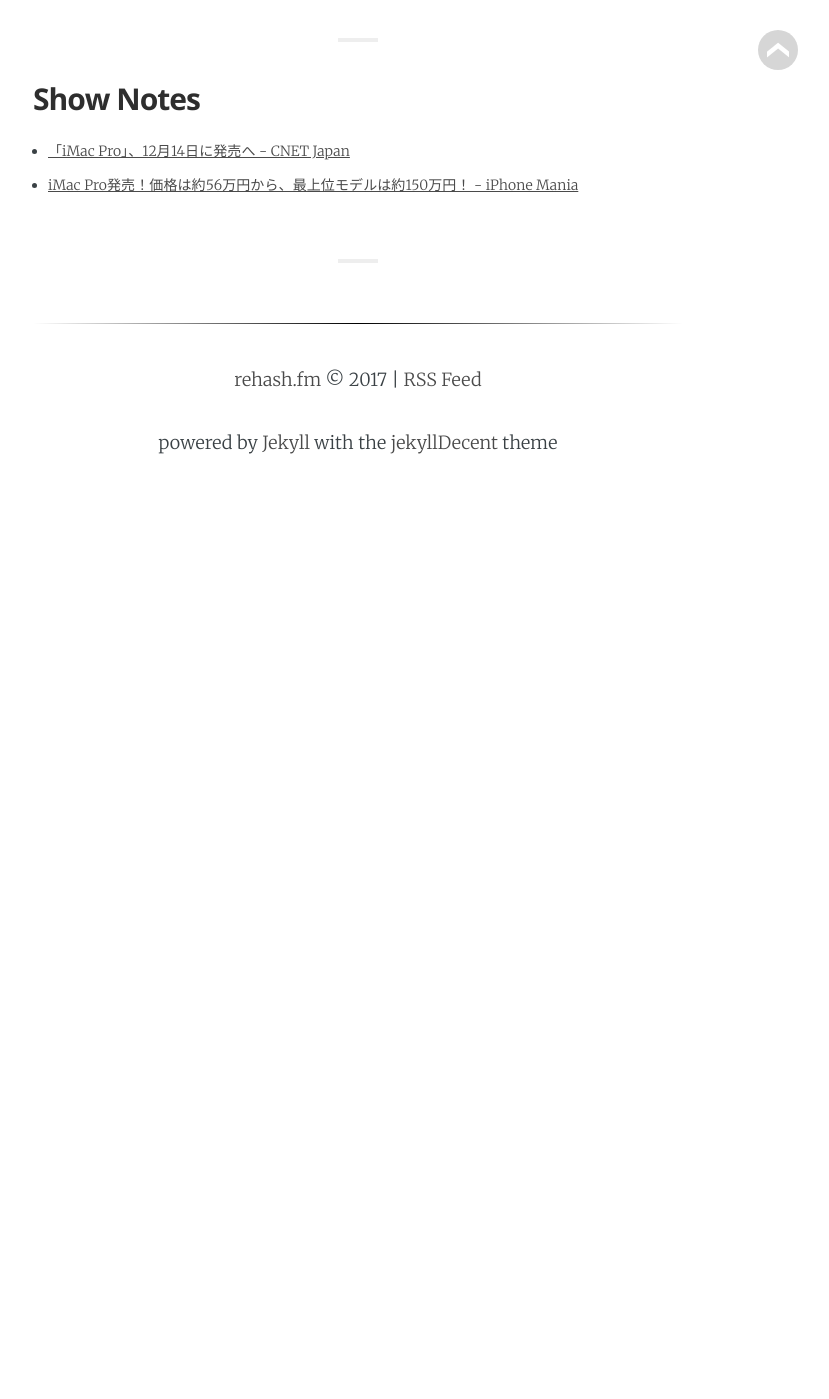
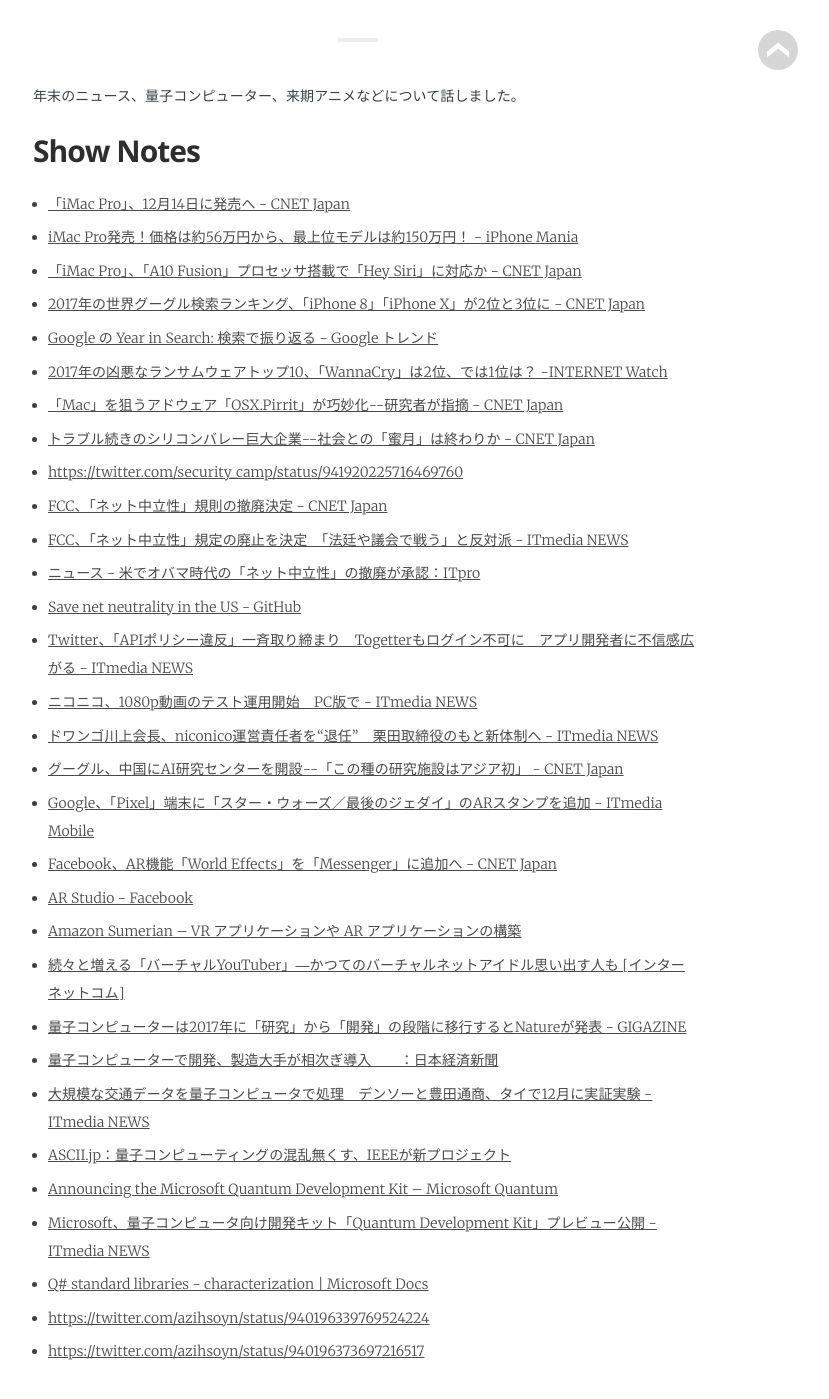
Before and after one commit to rehashfm/rehash.fm, a Jekyll site: the page built from _posts/2017-12-24-31.md, in a window 1280 px wide and 1400 px high, scrolled down 518 px. Shown: the whole window, without its empty margins (282-1111 px from the left). Built offline with Jekyll 4.4.1, drawn with Linux system fonts in a browser that asks for light colours; some web fonts are replaced; before the commit the page ends 976 px from its top, so only the background shows below that; some of the changed text lies outside the part shown.

Commit message:
add links and the title to 2017-12-24-31.md

```diff
--- a/_posts/2017-12-24-31.md
+++ b/_posts/2017-12-24-31.md
@@ -1,13 +1,43 @@
 ---
 layout:            post
-title:             "#31"
+title:             "#31 We Work Too Much"
 date:              2017-12-24 07:00:00 +0900
 tags:              blog
 category:          Blog
 author:            smile-0yen,azihsoyn
-excerpt:
+excerpt:           年末のニュース、量子コンピューター、来期アニメなどについて話しました。
 ---
+年末のニュース、量子コンピューター、来期アニメなどについて話しました。
 
 ## Show Notes
 - [「iMac Pro」、12月14日に発売へ \- CNET Japan](https://japan.cnet.com/article/35111842/){:target="_blank"}
 - [iMac Pro発売！価格は約56万円から、最上位モデルは約150万円！ \- iPhone Mania](https://iphone-mania.jp/news-197067/){:target="_blank"}
+- [「iMac Pro」、「A10 Fusion」プロセッサ搭載で「Hey Siri」に対応か \- CNET Japan](https://japan.cnet.com/article/35110725/){:target="_blank"}
+- [2017年の世界グーグル検索ランキング、「iPhone 8」「iPhone X」が2位と3位に \- CNET Japan](https://japan.cnet.com/article/35111926/){:target="_blank"}
+- [Google の Year in Search: 検索で振り返る \- Google トレンド](https://trends.google.com/trends/yis/2017/JP/){:target="_blank"}
+- [2017年の凶悪なランサムウェアトップ10、「WannaCry」は2位、では1位は？ \-INTERNET Watch](https://internet.watch.impress.co.jp/docs/news/1095725.html){:target="_blank"}
+- [「Mac」を狙うアドウェア「OSX\.Pirrit」が巧妙化\-\-研究者が指摘 \- CNET Japan](https://japan.cnet.com/article/35111928/){:target="_blank"}
+- [トラブル続きのシリコンバレー巨大企業\-\-社会との「蜜月」は終わりか \- CNET Japan](https://japan.cnet.com/article/35111544/){:target="_blank"}
+- [https://twitter.com/security_camp/status/941920225716469760](https://twitter.com/security_camp/status/941920225716469760){:target="_blank"}
+- [FCC、「ネット中立性」規則の撤廃決定 \- CNET Japan](https://japan.cnet.com/article/35111995/){:target="_blank"}
+- [FCC、「ネット中立性」規定の廃止を決定　「法廷や議会で戦う」と反対派 \- ITmedia NEWS](http://www.itmedia.co.jp/news/articles/1712/15/news055.html){:target="_blank"}
+- [ニュース \- 米でオバマ時代の「ネット中立性」の撤廃が承認：ITpro](http://itpro.nikkeibp.co.jp/atcl/news/17/121502874/?rt=nocnt){:target="_blank"}
+- [Save net neutrality in the US - GitHub](https://github.com/save-net-neutrality){:target="_blank"}
+- [Twitter、「APIポリシー違反」一斉取り締まり　Togetterもログイン不可に　アプリ開発者に不信感広がる \- ITmedia NEWS](http://www.itmedia.co.jp/news/articles/1712/15/news118.html){:target="_blank"}
+- [ニコニコ、1080p動画のテスト運用開始　PC版で \- ITmedia NEWS](http://www.itmedia.co.jp/news/articles/1712/11/news104.html){:target="_blank"}
+- [ドワンゴ川上会長、niconico運営責任者を“退任”　栗田取締役のもと新体制へ \- ITmedia NEWS](http://www.itmedia.co.jp/news/articles/1712/12/news126.html){:target="_blank"}
+- [グーグル、中国にAI研究センターを開設\-\-「この種の研究施設はアジア初」 \- CNET Japan](https://japan.cnet.com/article/35111950/){:target="_blank"}
+- [Google、「Pixel」端末に「スター・ウォーズ／最後のジェダイ」のARスタンプを追加 \- ITmedia Mobile](http://www.itmedia.co.jp/mobile/articles/1712/12/news056.html){:target="_blank"}
+- [Facebook、AR機能「World Effects」を「Messenger」に追加へ \- CNET Japan](https://japan.cnet.com/article/35111847/){:target="_blank"}
+- [AR Studio - Facebook](https://developers.facebook.com/products/ar-studio/overview/){:target="_blank"}
+- [Amazon Sumerian – VR アプリケーションや AR アプリケーションの構築](https://aws.amazon.com/jp/sumerian/){:target="_blank"}
+- [続々と増える「バーチャルYouTuber」―かつてのバーチャルネットアイドル思い出す人も \[インターネットコム\]](https://internetcom.jp/203955/virtual-youtuber){:target="_blank"}
+- [量子コンピューターは2017年に「研究」から「開発」の段階に移行するとNatureが発表 \- GIGAZINE](https://i.gzn.jp/img/2017/01/10/quantum-computer-2017/00_m.png){:target="_blank"}
+- [量子コンピューターで開発、製造大手が相次ぎ導入　　：日本経済新聞](https://www.nikkei.com/article/DGXLASDZ11H1I_U7A910C1MM8000/){:target="_blank"}
+- [大規模な交通データを量子コンピュータで処理　デンソーと豊田通商、タイで12月に実証実験 \- ITmedia NEWS](http://www.itmedia.co.jp/news/articles/1712/13/news120.html){:target="_blank"}
+- [ASCII\.jp：量子コンピューティングの混乱無くす、IEEEが新プロジェクト](http://ascii.jp/elem/000/001/547/1547717/){:target="_blank"}
+- [Announcing the Microsoft Quantum Development Kit – Microsoft Quantum](https://cloudblogs.microsoft.com/quantum/2017/12/11/announcing-microsoft-quantum-development-kit/?utm_source=t.co&utm_medium=referral){:target="_blank"}
+- [Microsoft、量子コンピュータ向け開発キット「Quantum Development Kit」プレビュー公開 \- ITmedia NEWS](http://www.itmedia.co.jp/news/articles/1712/12/news063.html){:target="_blank"}
+- [Q\# standard libraries \- characterization \| Microsoft Docs](https://docs.microsoft.com/ja-jp/quantum/libraries/characterization?view=qsharp-preview){:target="_blank"}
+- [https://twitter.com/azihsoyn/status/940196339769524224](https://twitter.com/azihsoyn/status/940196339769524224){:target="_blank"}
+- [https://twitter.com/azihsoyn/status/940196373697216517](https://twitter.com/azihsoyn/status/940196373697216517){:target="_blank"}
```
